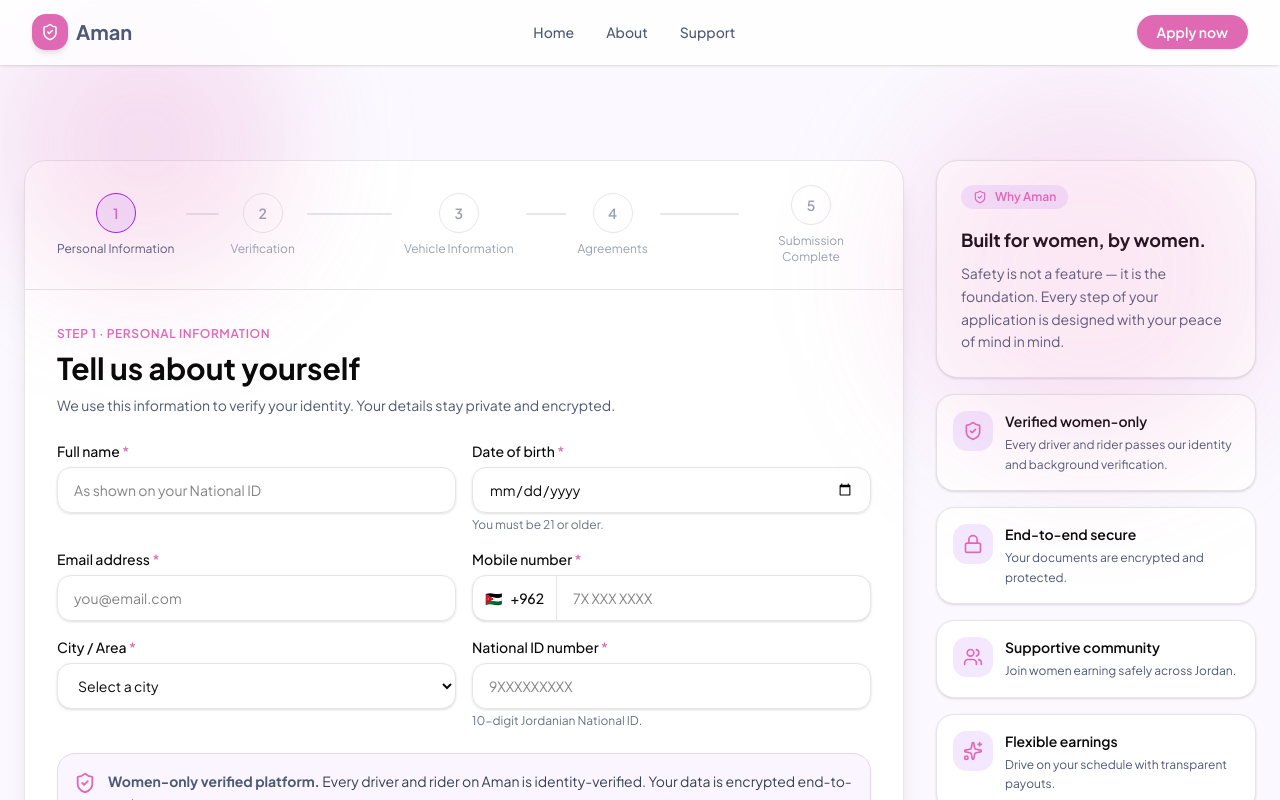
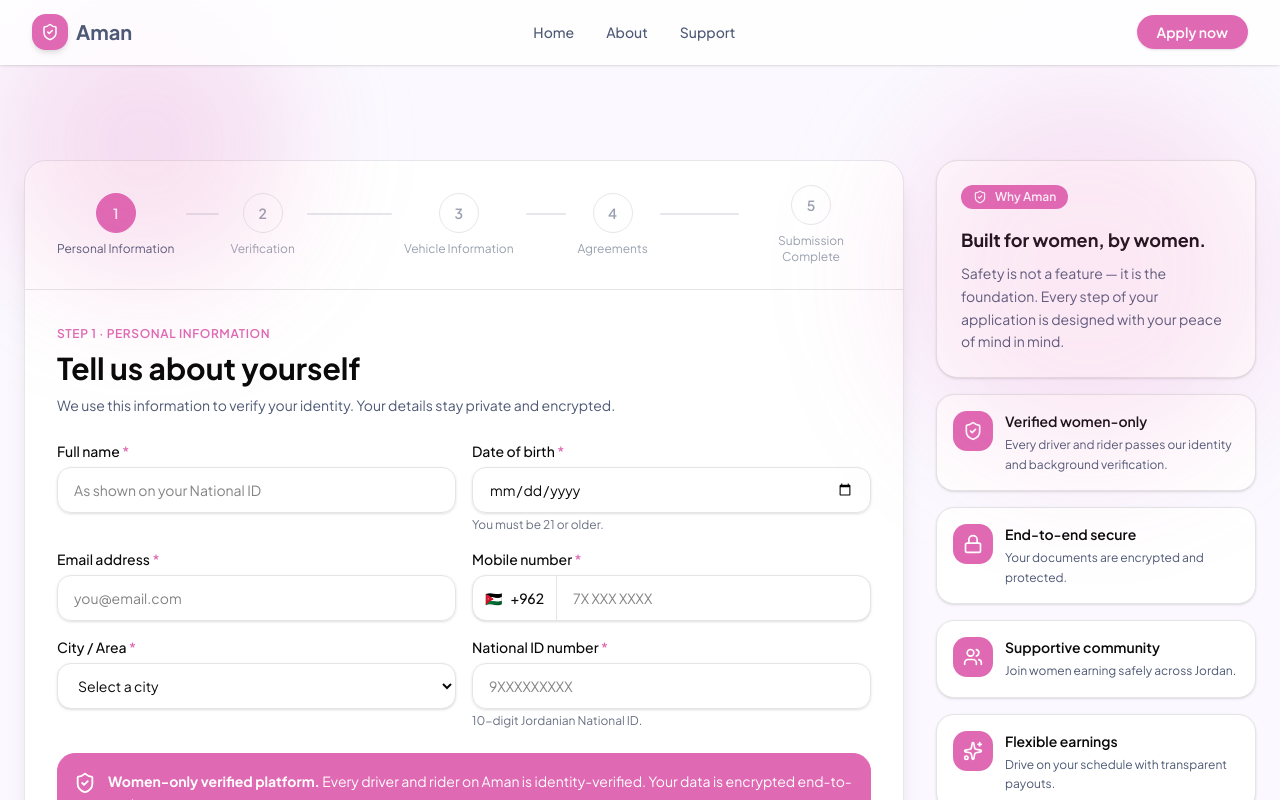
Before and after one commit to AhmadNsour/aman-web, a Next.js app: page /become-driver in a window 1280 px wide. Shown: the top 800 px of the page. Built offline with nearby package versions, Linux system fonts and the light colour scheme.

Commit message:
Update driver components; enhance styles and improve accessibility

```diff
--- a/components/driver/driver-stepper.tsx
+++ b/components/driver/driver-stepper.tsx
@@ -17,7 +17,7 @@
               <div className="flex flex-col items-center">
                 <div
                   className={`grid h-10 w-10 place-items-center rounded-full border text-sm font-semibold ${
-                    isActive || isCompleted ? "border-purple-600 bg-purple-100 text-[#e069b3]" : "border-gray-200 bg-white text-gray-400"
+                    isActive || isCompleted ? "border-[#e069b3] bg-[#e069b3] text-white" : "border-gray-200 bg-white text-gray-400"
                   }`}
                 >
                   {stepNumber}
--- a/components/driver/personal-info-form.tsx
+++ b/components/driver/personal-info-form.tsx
@@ -72,11 +72,11 @@
         <Input label="National ID number" placeholder="9XXXXXXXXX" helper="10-digit Jordanian National ID." />
       </div>
 
-      <div className="flex gap-3 rounded-2xl border border-purple-200 bg-purple-50 p-4">
-        <ShieldCheck className="mt-0.5 flex-none text-[#e069b3]" size={22} />
+      <div className="flex gap-3 rounded-2xl border border-[#e069b3] bg-[#e069b3] p-4">
+        <ShieldCheck className="mt-0.5 flex-none text-white" size={22} />
 
-        <p className="text-sm leading-relaxed text-gray-700">
-          <strong className="text-[#4e5a75]">Women-only verified platform.</strong> Every driver and rider on Aman is identity-verified. Your data is encrypted end-to-end.
+        <p className="text-sm leading-relaxed text-white">
+          <strong className="text-white">Women-only verified platform.</strong> Every driver and rider on Aman is identity-verified. Your data is encrypted end-to-end.
         </p>
       </div>
 
--- a/components/driver/submission-success.tsx
+++ b/components/driver/submission-success.tsx
@@ -3,15 +3,15 @@
 export function SubmissionSuccess() {
   return (
     <section className="flex min-h-[420px] flex-col items-center justify-center text-center">
-      <div className="grid h-20 w-20 place-items-center rounded-full bg-purple-100 text-[#e069b3]">
-        <CheckCircle size={40} />
+      <div className="flex h-20 w-20 items-center justify-center rounded-full bg-[#e069b3]/10">
+        <CheckCircle size={40} className="text-[#e069b3]" />
       </div>
 
       <h2 className="mt-6 text-3xl font-bold">Your application is under review.</h2>
 
       <p className="mt-3 max-w-md text-sm leading-relaxed text-[#4e5a75]">Our team will review your documents and contact you with the next steps.</p>
 
-      <div className="mt-6 rounded-2xl border bg-purple-50 p-5 text-left text-sm text-gray-700">
+      <div className="mt-6 rounded-2xl border bg-[#e069b3] p-5 text-left text-sm text-white">
         <p>
           <strong>Expected review time:</strong> 3–5 business days
         </p>
--- a/components/driver/trust-sidebar.tsx
+++ b/components/driver/trust-sidebar.tsx
@@ -3,7 +3,7 @@
 function TrustCard({ title, description, icon }: { title: string; description: string; icon: React.ReactNode }) {
   return (
     <div className="flex gap-3 rounded-2xl border bg-white p-4 shadow-sm transition hover:-translate-y-0.5 hover:shadow-md">
-      <div className="grid h-10 w-10 flex-none place-items-center rounded-xl bg-purple-100 text-[#e069b3]">{icon}</div>
+      <div className="grid h-10 w-10 flex-none place-items-center rounded-xl bg-[#e069b3] text-white">{icon}</div>
 
       <div>
         <p className="text-sm font-semibold">{title}</p>
@@ -17,8 +17,8 @@
   return (
     <aside className="hidden space-y-4 lg:block">
       <div className="rounded-3xl border bg-white p-6 shadow-sm">
-        <div className="inline-flex items-center gap-2 rounded-full bg-purple-100 px-3 py-1 text-xs font-semibold text-[#e069b3]">
-          <ShieldCheck size={14} />
+        <div className="inline-flex items-center gap-2 rounded-full bg-[#e069b3] px-3 py-1 text-xs font-semibold text-white">
+          <ShieldCheck size={14} className="text-white" />
           Why Aman
         </div>
 
@@ -27,13 +27,13 @@
         <p className="mt-2 text-sm leading-relaxed text-[#4e5a75]">Safety is not a feature — it is the foundation. Every step of your application is designed with your peace of mind in mind.</p>
       </div>
 
-      <TrustCard title="Verified women-only" description="Every driver and rider passes our identity and background verification." icon={<ShieldCheck size={20} />} />
+      <TrustCard title="Verified women-only" description="Every driver and rider passes our identity and background verification." icon={<ShieldCheck size={20} className="text-white" />} />
 
-      <TrustCard title="End-to-end secure" description="Your documents are encrypted and protected." icon={<Lock size={20} />} />
+      <TrustCard title="End-to-end secure" description="Your documents are encrypted and protected." icon={<Lock size={20} className="text-white" />} />
 
-      <TrustCard title="Supportive community" description="Join women earning safely across Jordan." icon={<Users size={20} />} />
+      <TrustCard title="Supportive community" description="Join women earning safely across Jordan." icon={<Users size={20} className="text-white" />} />
 
-      <TrustCard title="Flexible earnings" description="Drive on your schedule with transparent payouts." icon={<Sparkles size={20} />} />
+      <TrustCard title="Flexible earnings" description="Drive on your schedule with transparent payouts." icon={<Sparkles size={20} className="text-white " />} />
     </aside>
   );
 }
```
